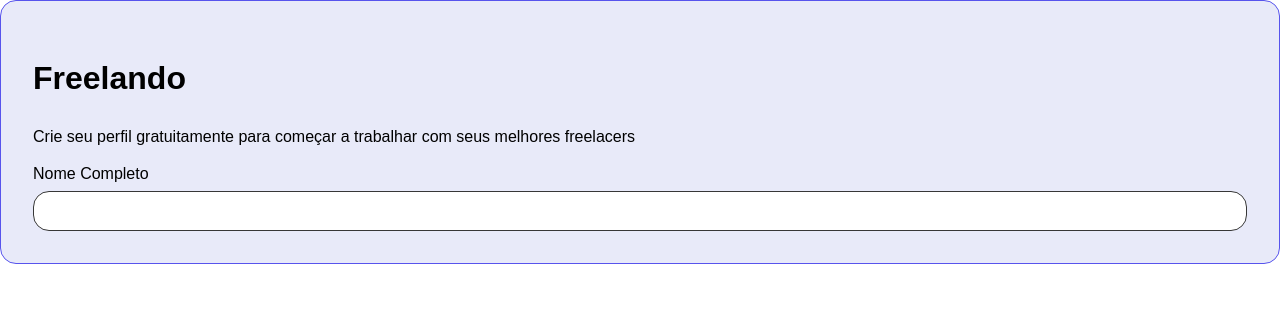
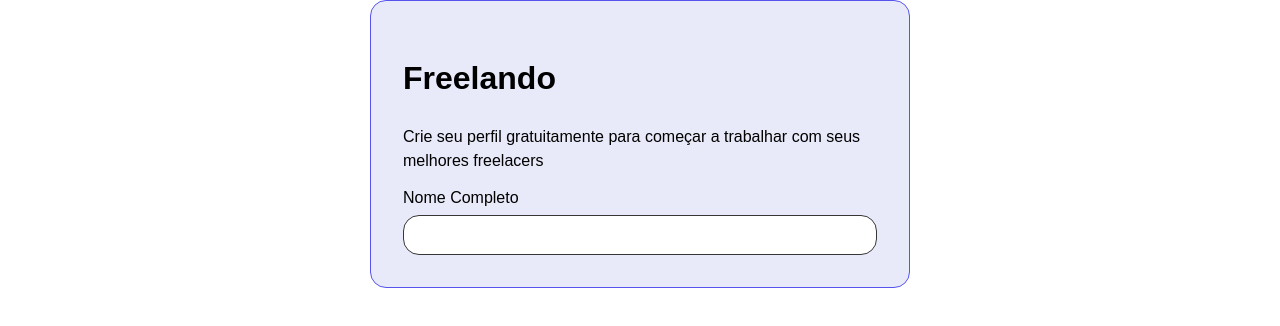
Before and after one commit to mateuslph/freelando, a React (Create React App) app: page / in a window 1280 px wide. Shown: the top 326 px of the page. Built offline with nearby package versions, Linux system fonts and the light colour scheme; the HTML template or start-up script is replaced by a standard one.

Commit message:
adiciona react-grid-system e cria sua estilizacao para card

```diff
--- a/package.json
+++ b/package.json
@@ -10,6 +10,7 @@
     "@testing-library/user-event": "^13.5.0",
     "react": "^18.3.1",
     "react-dom": "^18.3.1",
+    "react-grid-system": "^8.2.0",
     "react-scripts": "5.0.1",
     "web-vitals": "^2.1.4"
   },
--- a/src/App.js
+++ b/src/App.js
@@ -1,3 +1,4 @@
+import { Col, Container, Row } from "react-grid-system";
 import { CampoTexto } from "./componentes/CampoTexto/CampoTexto";
 import { Card } from "./componentes/Card/Card";
 import { Estilos } from "./componentes/EstilosGlobais/Estilos";
@@ -8,6 +9,9 @@ function App() {
   return (
     <ProvedorTema>
       <Estilos />
+      <Container>
+        <Row justify="center">
+          <Col lg={6}>
             <Card>
               <Tipografia variante="h1" componente="h1">
                 Freelando
@@ -17,6 +21,9 @@ function App() {
               </Tipografia>
               <CampoTexto titulo="Nome Completo" />
             </Card>
+          </Col>
+        </Row>
+      </Container>
     </ProvedorTema>
   );
 }
```
Also changed, not shown: 1 other file (tests, documents, lock files or other folders). Lines whose indentation alone changed are shown as unchanged.
